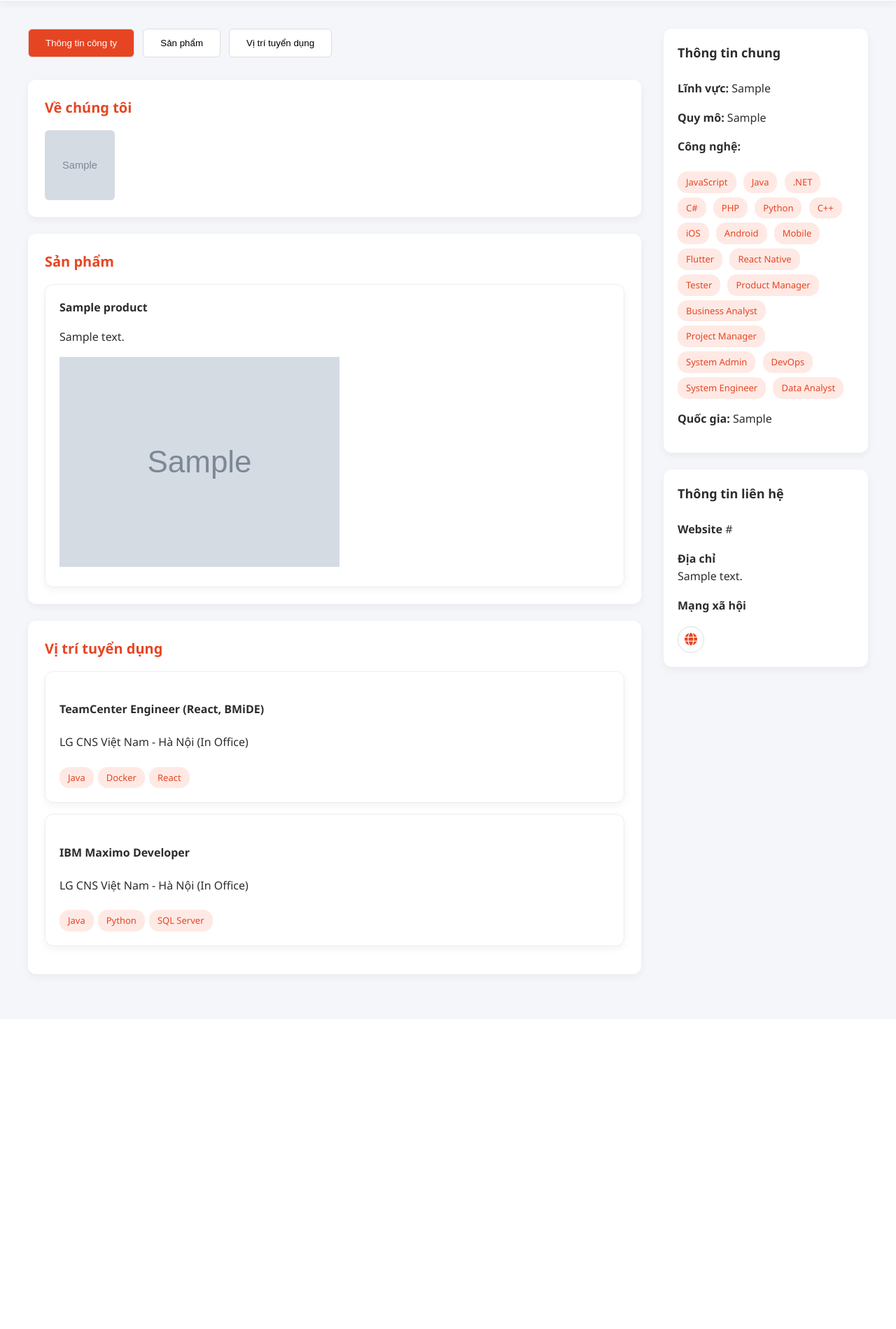
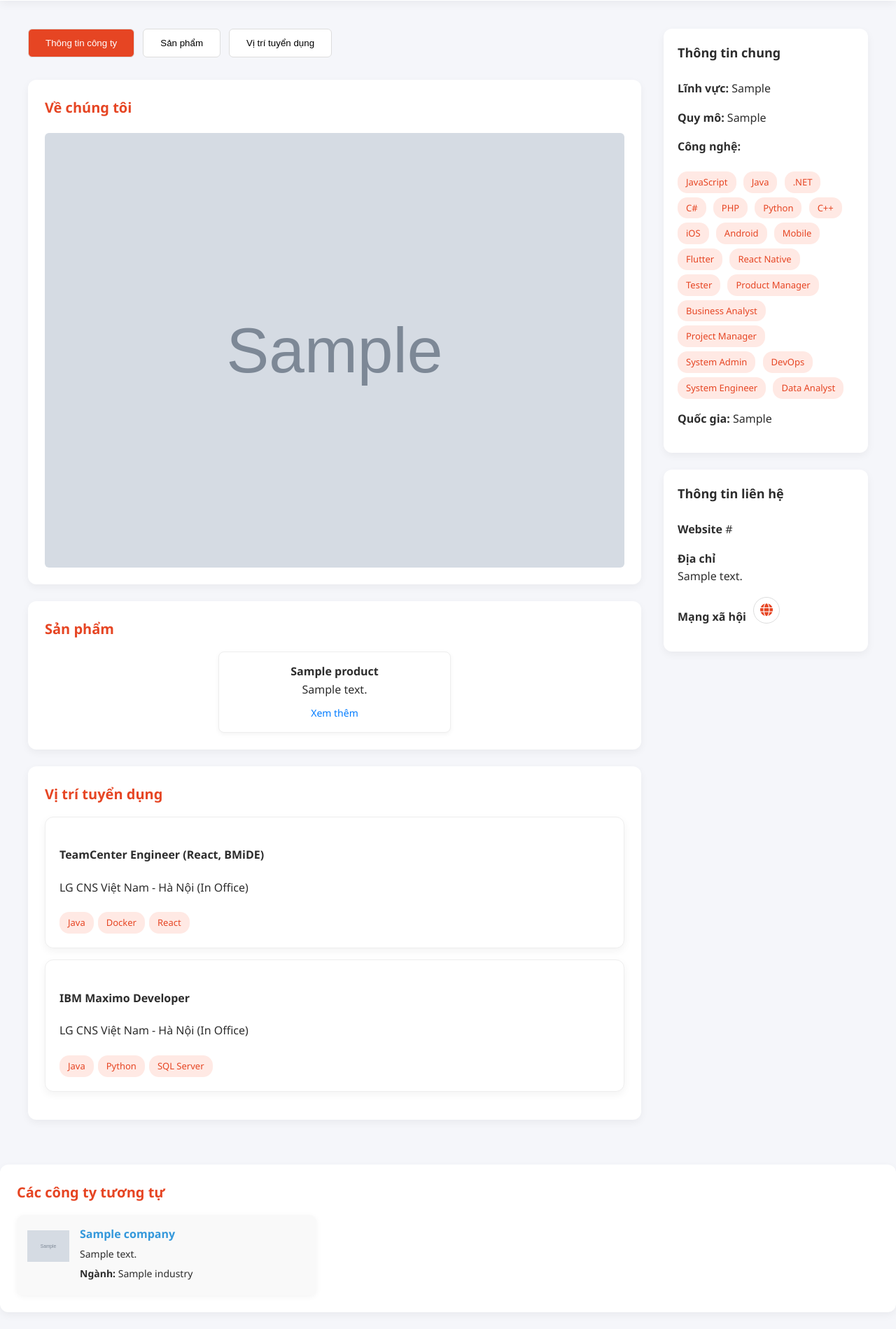
Before and after one commit to minhnghi123/topdev-crawl, a Flask app: template templates/company_details.html in a window 1280 px wide. Shown: the part 499-2398 px from the top of the page at 70% size. Before the commit the page ends 1899 px from the top, so only its background shows below. Run offline with Flask 3, Linux system fonts and the light colour scheme; tables that the repository leaves empty hold one stand-in row (values such as "Sample post"); the template is opened without the code that fills it: values that come from a table or form of the project are taken from there, most other values are stand-ins (such as "Sample title", 1, 10 or a date in 2020); grey boxes marked "Sample" are stand-in pictures.

Commit message:
cây quyết định company suggestion

```diff
--- a/static/css/company_details.css
+++ b/static/css/company_details.css
@@ -325,3 +325,132 @@
 i.fas {
   font-size: 18px;
 }
+
+#similar-companies {
+  margin-top: 40px;
+}
+
+.company-suggestions {
+  display: flex;
+  flex-wrap: wrap;
+  gap: 20px;
+}
+
+.suggestion-card {
+  background: #f9f9f9;
+  border-radius: 10px;
+  width: calc(33.33% - 13px);
+  box-shadow: 0 2px 8px rgba(0, 0, 0, 0.05);
+  padding: 15px;
+  display: flex;
+  gap: 15px;
+  transition: 0.3s ease;
+}
+
+.suggestion-card:hover {
+  transform: translateY(-4px);
+  box-shadow: 0 4px 12px rgba(0, 0, 0, 0.1);
+}
+
+.suggestion-logo img {
+  width: 60px;
+  height: 60px;
+  object-fit: contain;
+  border-radius: 8px;
+}
+
+.suggestion-info h4 {
+  margin: 0;
+  font-size: 16px;
+}
+
+.suggestion-info a {
+  color: #3498db;
+  text-decoration: none;
+}
+
+.suggestion-info a:hover {
+  text-decoration: underline;
+}
+
+.suggestion-info p {
+  margin: 5px 0;
+  font-size: 14px;
+}
+
+/* fix images row */
+
+.image-row {
+  display: flex;
+  flex-wrap: wrap;
+  gap: 10px;
+  justify-content: center;
+  margin-top: 20px;
+}
+
+.image-row img {
+  max-width: 100%;
+  height: auto;
+  object-fit: cover;
+  border-radius: 6px;
+  flex: 1 1 200px; /* hình co giãn nhưng tối thiểu 200px */
+}
+/* rut gon */
+.product-description {
+  max-height: 120px;
+  overflow: hidden;
+  position: relative;
+  text-align: left;
+}
+
+.product-box.expanded .product-description {
+  max-height: none;
+}
+
+.read-more {
+  color: #007bff;
+  cursor: pointer;
+  margin-top: 10px;
+  font-size: 14px;
+  font-weight: 500;
+}
+
+/* products */
+.products {
+  display: flex;
+  flex-wrap: wrap;
+  gap: 20px;
+  justify-content: center;
+}
+
+.product-box {
+  flex: 1 1 250px;
+  max-width: 300px;
+  border: 1px solid #eee;
+  border-radius: 8px;
+  padding: 15px;
+  background: #fff;
+  box-shadow: 0 2px 6px rgba(0, 0, 0, 0.05);
+  display: flex;
+  flex-direction: column;
+  align-items: center;
+  text-align: center;
+}
+
+.product-box img {
+  max-width: 100%;
+  height: auto;
+  margin-top: 10px;
+  border-radius: 6px;
+  object-fit: cover;
+}
+
+@media (max-width: 768px) {
+  .product-box {
+    max-width: 100%;
+  }
+
+  .image-row img {
+    flex: 1 1 100%;
+  }
+}
--- a/templates/company_details.html
+++ b/templates/company_details.html
@@ -65,8 +65,11 @@
             {% for product in products %}
             <div class="product-box">
               <strong>{{ product.name }}</strong>
-              <p>{{ product.description }}</p>
-              <img src="{{product.image}}" alt="{{product.name}}" />
+              <div class="product-description">{{ product.description }}</div>
+              <div class="read-more" onclick="toggleExpand(this)">Xem thêm</div>
+              {% if product.link %}
+              <img src="{{ product.image }}" alt="{{ product.name }}" />
+              {% endif %}
             </div>
             {% endfor %}
           </div>
@@ -116,9 +119,10 @@
             <strong>Địa chỉ</strong><br />
             {{company_info.address}}
           </p>
-          <!-- Chỉ icon, không hiển thị link text -->
-          <p><strong>Mạng xã hội</strong></p>
+          {% if social_media and social_media | length > 0 %}
           <div class="social-icons">
+            <!-- Chỉ icon, không hiển thị link text -->
+            <p><strong>Mạng xã hội</strong></p>
             {% for social in social_media %} {% set lower_social = social|lower
             %}
             <a href="{{ social }}" target="_blank" class="social-icon">
@@ -138,9 +142,33 @@
             </a>
             {% endfor %}
           </div>
+          {% endif %}
         </div>
       </aside>
     </div>
+    <!-- Sau section "Vị trí tuyển dụng" -->
+    {% if suggestions and suggestions|length > 0 %}
+    <section id="similar-companies">
+      <h3>Các công ty tương tự</h3>
+      <div class="company-suggestions">
+        {% for company in suggestions %}
+        <div class="suggestion-card">
+          <div class="suggestion-logo">
+            <img src="{{ company.Logo }}" alt="{{ company.name }}" />
+          </div>
+          <div class="suggestion-info">
+            <h4><a href="/company/{{ company.id }}">{{ company.name }}</a></h4>
+            <p>{{ company.shortdescription }}</p>
+            <p><strong>Ngành:</strong> {{ company.industry }}</p>
+            {%if company_short_address %}
+            <p><strong>Địa chỉ:</strong> {{ company.short_address }}</p>
+            {% endif %}
+          </div>
+        </div>
+        {% endfor %}
+      </div>
+    </section>
+    {% endif %}
     <script src="../static/js/dropdownHeader.js"></script>
     <script>
       function scrollToSection(id) {
@@ -155,5 +183,14 @@
         event.target.classList.add("active");
       }
     </script>
+    <script>
+      function toggleExpand(btn) {
+        const box = btn.closest(".product-box");
+        box.classList.toggle("expanded");
+        btn.textContent = box.classList.contains("expanded")
+          ? "Thu gọn"
+          : "Xem thêm";
+      }
+    </script>
   </body>
 </html>
```
Also changed, not shown: app/routes.py (+79 -7 lines).
